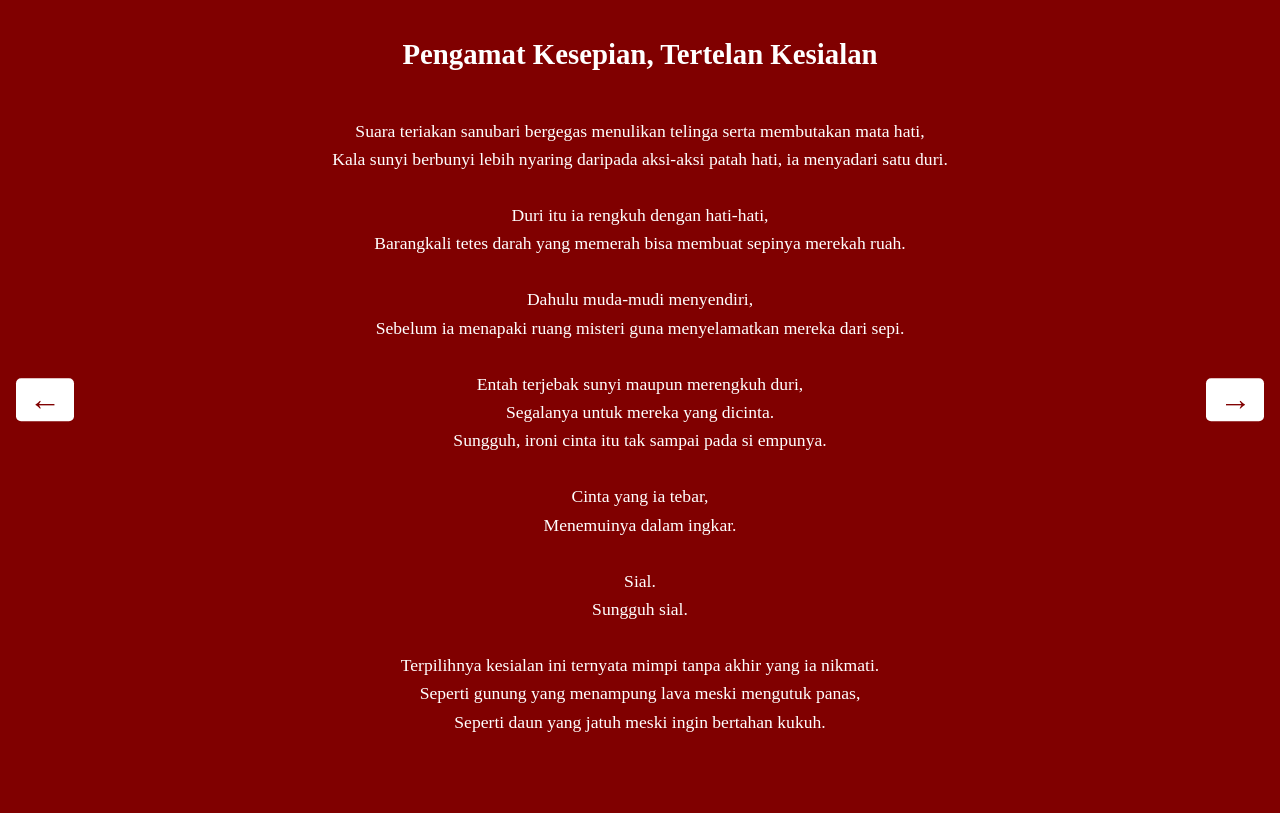
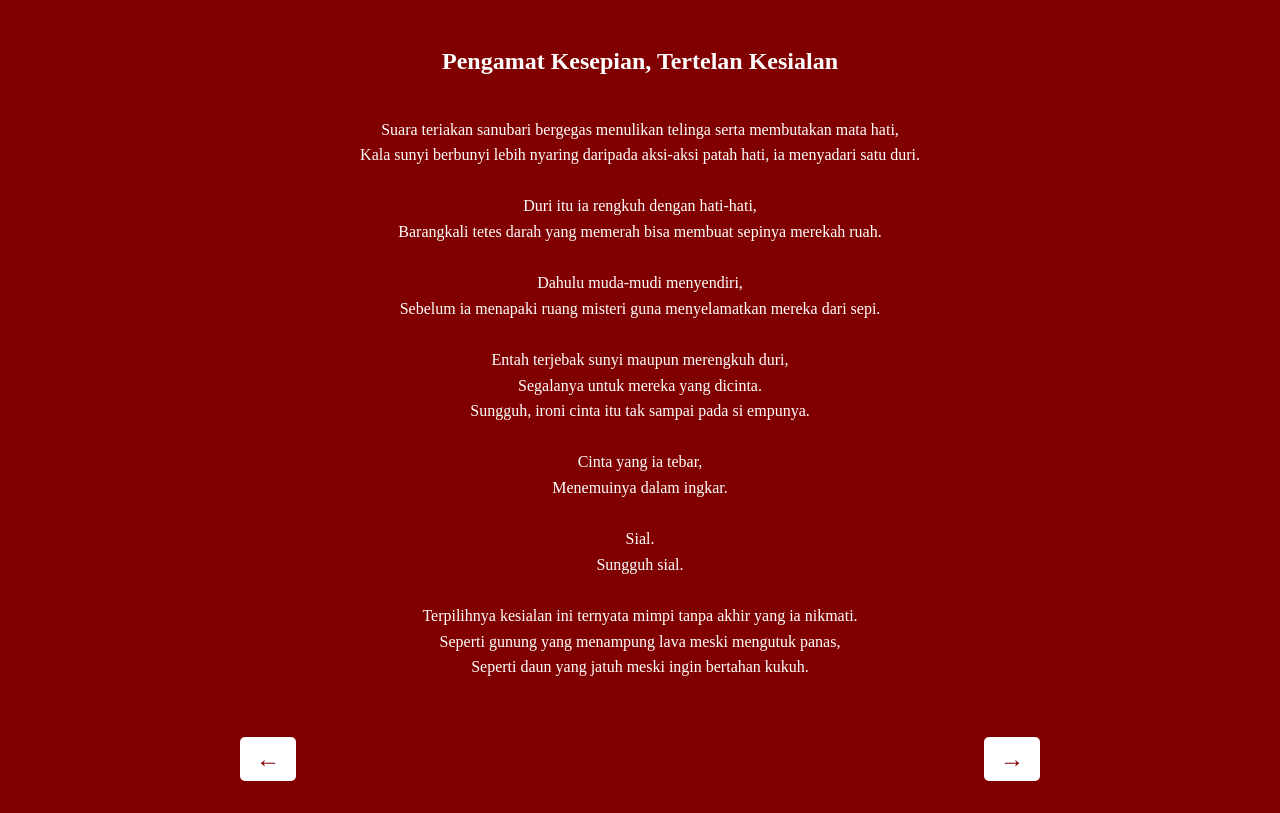
Before and after one commit to kiranputsan/My-poems, a plain HTML site: page index.html in a window 1280 px wide. Drawn offline with Linux system fonts and the light colour scheme.

Commit message:
Add files via upload

```diff
--- a/index.html
+++ b/index.html
@@ -1,3 +1,4 @@
+
 <!DOCTYPE html>
 <html lang="id">
 <head>
@@ -7,21 +8,16 @@
   <style>
     body {
       margin: 0;
+      padding: 0;
       font-family: 'Times New Roman', serif;
       background-color: maroon;
       color: white;
-      display: flex;
-      justify-content: center;
-      align-items: center;
-      height: 100vh;
-      overflow: hidden;
     }
     .container {
-      width: 90%;
       max-width: 800px;
+      margin: auto;
+      padding: 2rem 1rem;
       text-align: center;
-      padding: 2rem;
-      box-sizing: border-box;
     }
     .poem {
       display: none;
@@ -30,40 +26,40 @@
       display: block;
     }
     h1 {
-      font-size: 1.8rem;
+      font-size: 1.5rem;
       margin-bottom: 1rem;
     }
     p {
       white-space: pre-wrap;
-      font-size: 1.1rem;
+      font-size: 1rem;
       line-height: 1.6;
     }
     .nav-buttons {
-      position: absolute;
-      top: 50%;
-      width: 100%;
       display: flex;
       justify-content: space-between;
-      transform: translateY(-50%);
-      padding: 0 1rem;
-      box-sizing: border-box;
+      margin-top: 2rem;
     }
     .nav-buttons button {
       background: white;
       color: maroon;
       border: none;
-      font-size: 2rem;
-      padding: 0.2rem 0.8rem;
+      font-size: 1.5rem;
+      padding: 0.5rem 1rem;
       cursor: pointer;
       border-radius: 5px;
+    }
+    @media (max-width: 480px) {
+      h1 {
+        font-size: 1.3rem;
+      }
+      .nav-buttons button {
+        font-size: 1.2rem;
+        padding: 0.4rem 0.8rem;
+      }
     }
   </style>
 </head>
 <body>
-  <div class="nav-buttons">
-    <button id="prev">&larr;</button>
-    <button id="next">&rarr;</button>
-  </div>
   <div class="container">
     <div class="poem active">
       <h1>Pengamat Kesepian, Tertelan Kesialan</h1>
@@ -147,6 +143,10 @@ Hanya sebuah ratap pada yang tercinta.
 Satu—dan kau merenggut segalanya, duka.
       </p>
     </div>
+    <div class="nav-buttons">
+      <button id="prev">&larr;</button>
+      <button id="next">&rarr;</button>
+    </div>
   </div>
   <script>
     const poems = document.querySelectorAll(".poem");
```
